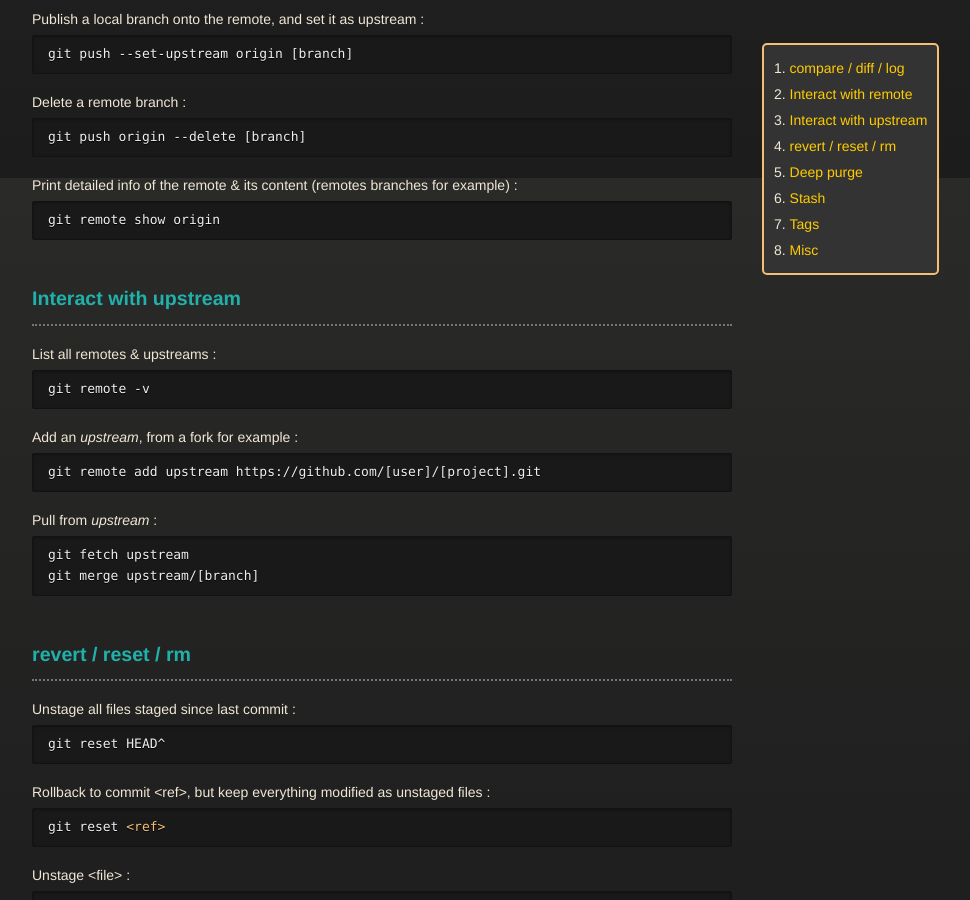
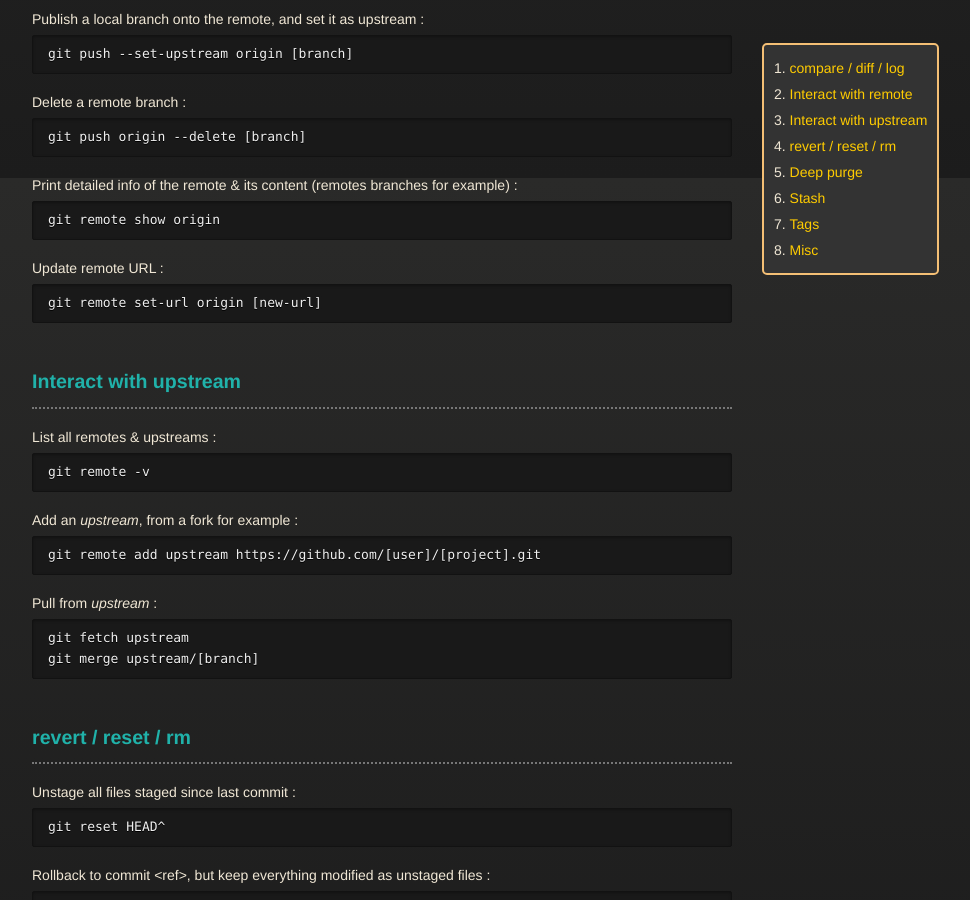
Before and after one commit to vincent-clipet/cheatsheets, a Jekyll site: the page built from markdown/git.md, in a window 1280 px wide and 900 px high, scrolled down 722 px. Shown: the whole window, without its empty margins (258-1228 px from the left). Built offline with Jekyll 4.4.1, drawn with Linux system fonts in a browser that asks for light colours; our own code applies the rules of GitHub Pages for plain Markdown files.

Commit message:
feat(git): update remote URL

````diff
--- a/markdown/git.md
+++ b/markdown/git.md
@@ -62,6 +62,11 @@ git push origin --delete [branch]
 Print detailed info of the remote & its content (remotes branches for example) :
 ```md
 git remote show origin
+```
+
+Update remote URL :
+```md
+git remote set-url origin [new-url]
 ```
 
 
````
